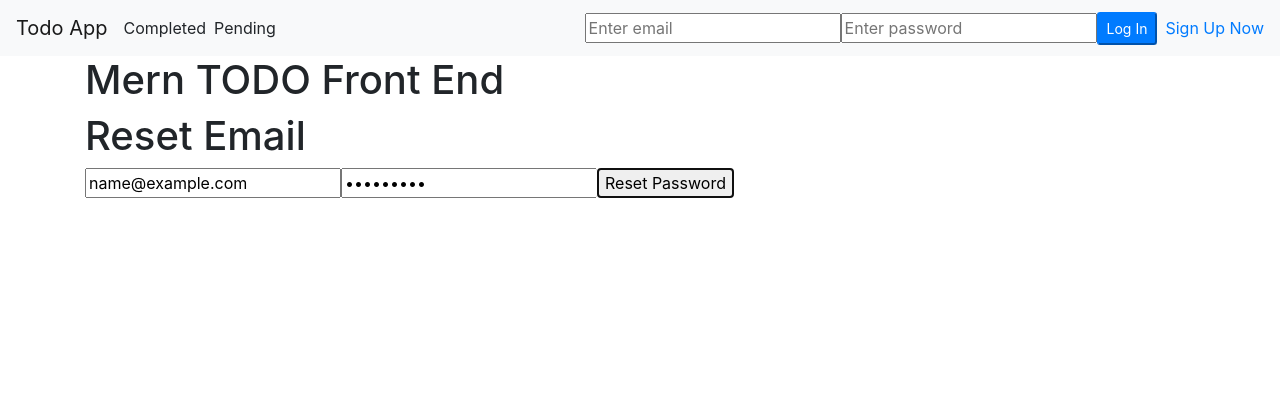
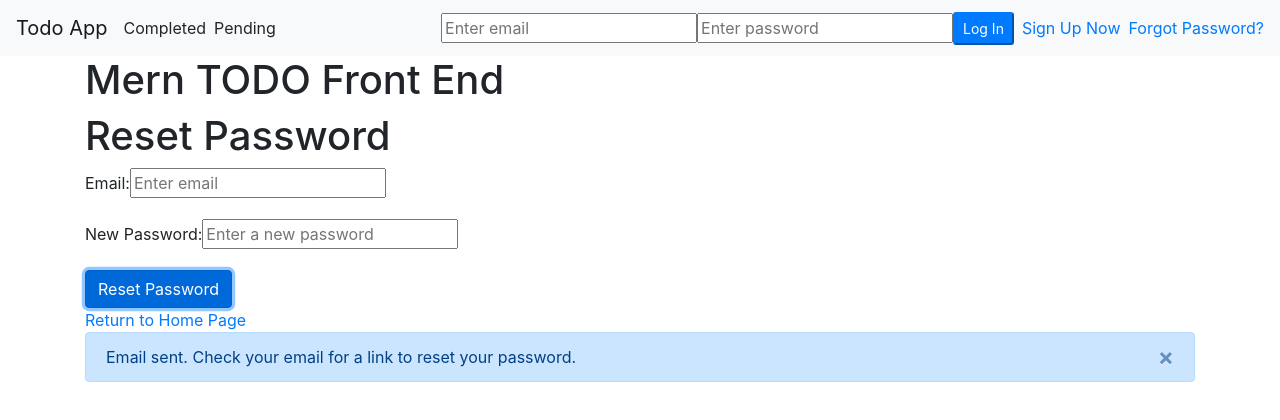
Before and after one commit to Limlight86/MERN-todo-client, a React (Create React App) app: page /resetpassword in a window 1280 px wide. Both pictures are taken after typing "name@example.com", "Sample123" into the empty fields and a click on the button "Reset Password". Shown: the top 420 px of the page. Built offline with nearby package versions, Linux system fonts and the light colour scheme; no server answers; what moment-range would draw is missing.

Commit message:
added links for reset password and env changes

```diff
--- a/src/components/Navbar.jsx
+++ b/src/components/Navbar.jsx
@@ -63,6 +63,9 @@ const Navbar = () => {
             <Link to="/signup" style={{marginLeft:"8px"}}>
               Sign Up Now
             </Link>
+            <Link to="/resetpassword" style={{marginLeft:"8px"}}>
+              Forgot Password?
+            </Link>
           </div>
         )
       }
--- a/src/components/ResetPassword.jsx
+++ b/src/components/ResetPassword.jsx
@@ -1,40 +1,74 @@
 import React, { useState } from 'react';
+import { Link } from 'react-router-dom'
 import axios from 'axios'
 
 const ResetPassword = () => {
   const [email, setEmail] = useState("")
   const [password, setPassword] = useState("")
+  const [confirmation, setConfirmation] = useState(false)
 
   const requestPassword = async (e, email, password) =>{
     e.preventDefault()
-    console.log("am i working?")
     try{
       await axios.get(`${process.env.REACT_APP_SERVER_URL}/users/password/forgot?email=${email}&password=${password}`)
     } catch(e){
        console.log(e.toString())
-    }}
+    }
+    setConfirmation(true)
+    setEmail("")
+    setPassword("")
+  }
 
   return(
+    <div>
     <form onSubmit={e => requestPassword(e, email, password)}>
-        <h1>Reset Email</h1>
+        <h1>Reset Password</h1>
+        <div className="form-group">
+          <label htmlFor="email">Email: </label>
           <input
             type="email"
             name="email"
+            id="email"
             placeholder="Enter email"
             value={email}
             onChange={ e => setEmail(e.target.value) }
             required
           />
+        </div>
+        <div className="form-group">
+          <label htmlFor="password">New Password: </label>
           <input
             type="password"
             name="password"
-          placeholder="Enter password"
+            id="password"
+            placeholder="Enter a new password"
             value={password}
             onChange={ e => setPassword(e.target.value) }
             required
           />
-        <button type="submit">Reset Password</button>
+        </div>
+        <button type="submit" className="btn btn-primary actions">Reset Password</button>
       </form>
+      <Link to="/">
+        Return to Home Page
+      </Link>
+      {
+        confirmation ? (
+          <div class="alert alert-primary alert-dismissible fade show" role="alert">
+            Email sent. Check your email for a link to reset your password.
+            <button
+              type="button"
+              className="close"
+              data-dismiss="alert"
+              aria-label="Close"
+              onClick={()=> setConfirmation(false)}
+            >
+            <span aria-hidden="true">&times;</span>
+        </button>
+        </div>
+        ) : null
+      }
+    </div>
   )
 }
 
--- a/src/pages/Home.jsx
+++ b/src/pages/Home.jsx
@@ -24,7 +24,10 @@ const Home = () => {
         :
         <div>
           <h1>Log in to manage your Todos!</h1>
-          <Link to="/signup">Sign Up Now</Link>
+          <div style={{display:"flex", flexDirection:"column"}}>
+            <Link to="/signup">Sign Up Now</Link>
+            <Link to="/resetpassword">Forgot Password?</Link>
+          </div>
         </div>
       }
     </div>
```
Also changed, not shown: 2 other files (tests, documents, lock files or other folders). Lines whose indentation alone changed are shown as unchanged.
